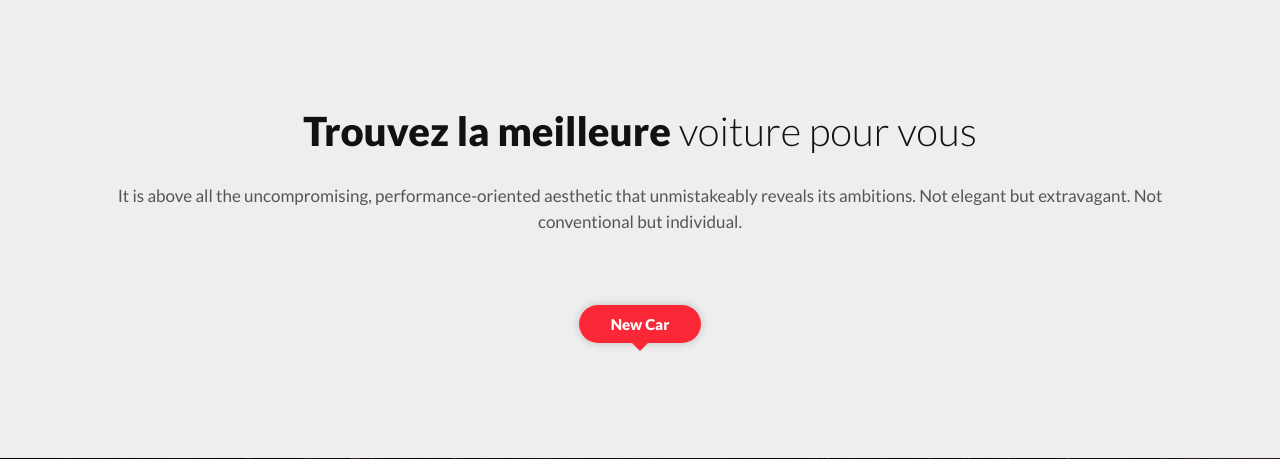
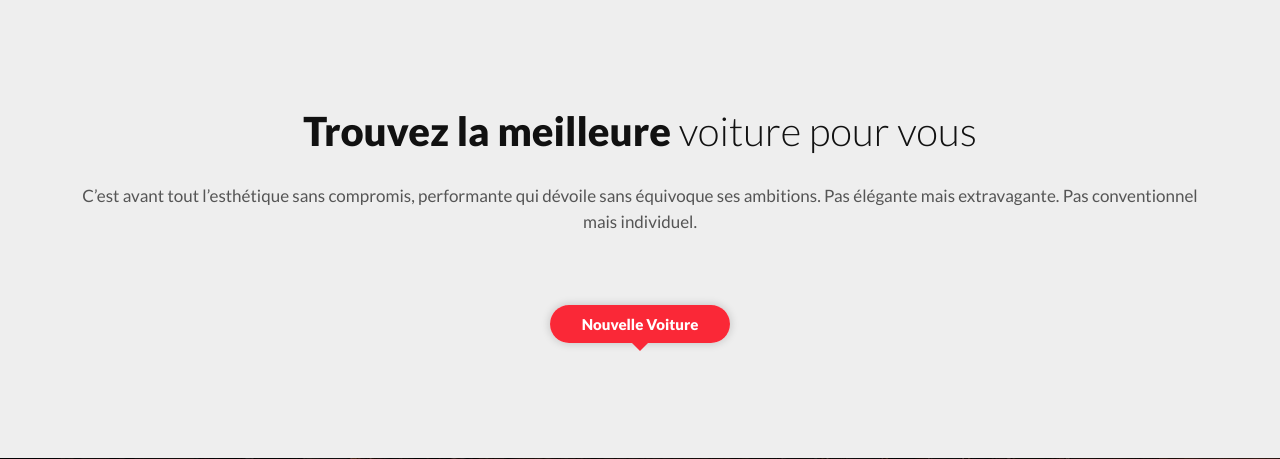
Before and after one commit to abdennuur/CarRental, a PHP site: page / in a window 1280 px wide. Shown: the part 732-1191 px from the top of the page. Run offline with PHP 8.4, Linux system fonts and the light colour scheme; the visitor is signed in with stand-in values (Sample User, id 1); data that the repository does not hold is empty.

Commit message:
lang change

```diff
--- a/index.php
+++ b/index.php
@@ -68,14 +68,14 @@ error_reporting(0);
   <div class="container">
     <div class="section-header text-center">
       <h2>Trouvez la meilleure <span>voiture pour vous</span></h2>
-      <p>It is above all the uncompromising, performance-oriented aesthetic that unmistakeably reveals its ambitions. Not elegant but extravagant. Not conventional but individual.</p>
+      <p>C’est avant tout l’esthétique sans compromis, performante qui dévoile sans équivoque ses ambitions. Pas élégante mais extravagante. Pas conventionnel mais individuel.</p>
     </div>
     <div class="row">
 
       <!-- Nav tabs -->
       <div class="recent-tab">
         <ul class="nav nav-tabs" role="tablist">
-          <li role="presentation" class="active"><a href="#resentnewcar" role="tab" data-toggle="tab">New Car</a></li>
+          <li role="presentation" class="active"><a href="#resentnewcar" role="tab" data-toggle="tab">Nouvelle Voiture</a></li>
         </ul>
       </div>
       <!-- Recently Listed New Cars -->
```
